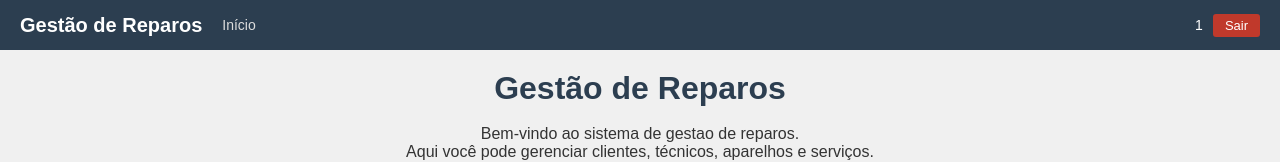
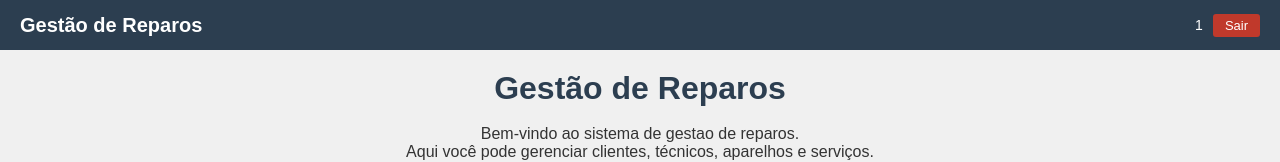
Before and after one commit to fe-sak/unesp-desenvolvimento-de-software-para-web, a React (Vite) app in the folder frontend/: page / in a window 1280 px wide. Shown: the top 162 px of the page. Built offline with nearby package versions, Linux system fonts and the light colour scheme; no server answers; sample sign-in values are in the browser's storage.

Commit message:
(frontend): cliente ve apenas solicitar reparo na navbar

```diff
--- a/frontend/src/components/Navbar.jsx
+++ b/frontend/src/components/Navbar.jsx
@@ -7,12 +7,11 @@ function Navbar({ user, isAdmin, isTecnico, isCliente, onLogout }) {
         <Link to="/">Gestão de Reparos</Link>
       </div>
       <div className="navbar-links">
-        <Link to="/">Início</Link>
+        {(isAdmin || isTecnico) && <Link to="/">Início</Link>}
         {isAdmin && <Link to="/clientes">Clientes</Link>}
         {isAdmin && <Link to="/tecnicos">Técnicos</Link>}
         {(isAdmin || isTecnico) && <Link to="/aparelhos">Aparelhos</Link>}
         {(isAdmin || isTecnico) && <Link to="/servicos">Serviços</Link>}
-        {isCliente && <Link to="/meus-aparelhos">Meus Aparelhos</Link>}
         {isCliente && <Link to="/solicitar-reparo">Solicitar Reparo</Link>}
       </div>
       <div className="navbar-user">
```
